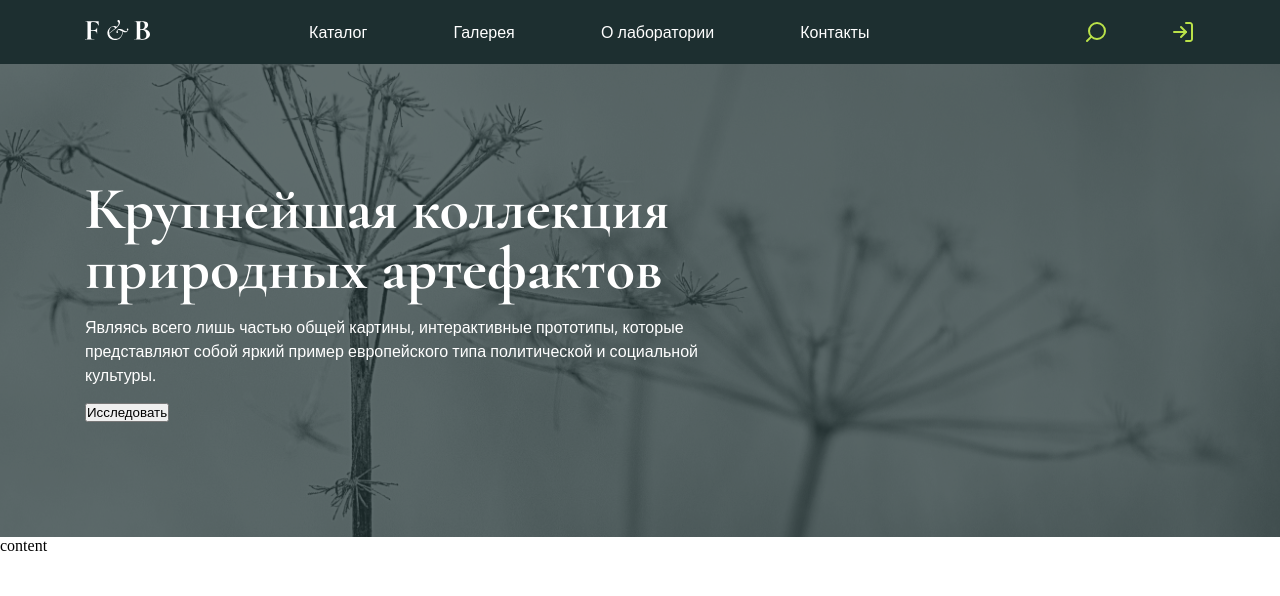
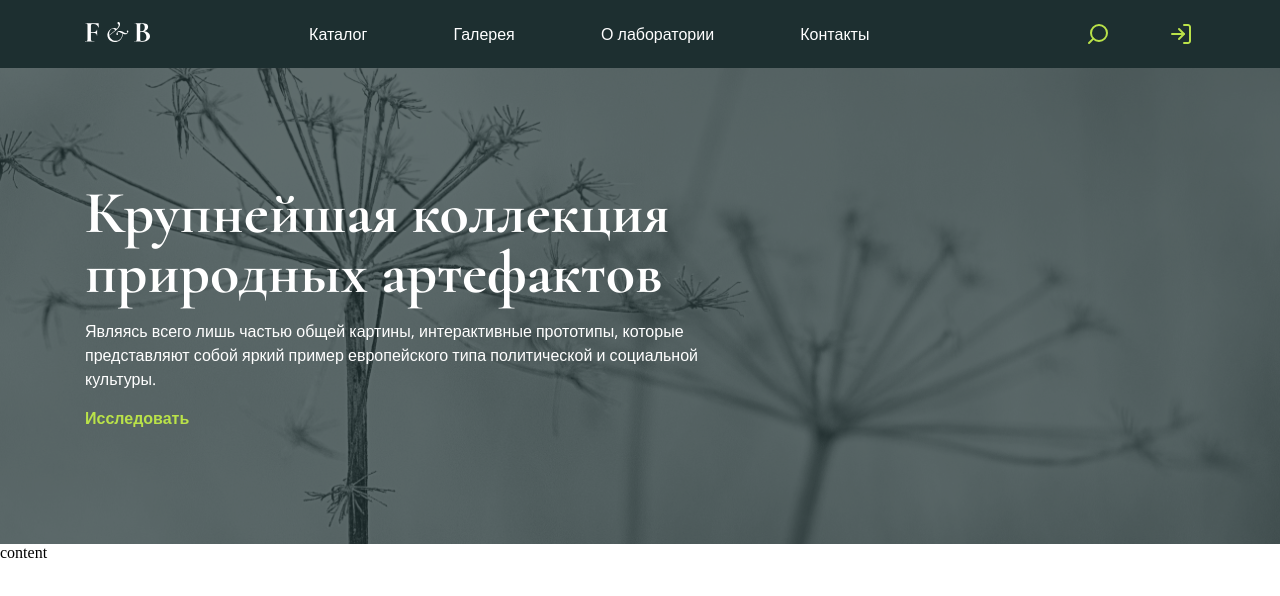
Before and after one commit to Tetrarium/nature-artifacts, a website: page src/index.html in a window 1280 px wide. Drawn offline with nearby package versions, Linux system fonts and the light colour scheme.

Commit message:
Кнопки перенесены в отдельные сущности

```diff
--- a/src/assets/sass/main.scss
+++ b/src/assets/sass/main.scss
@@ -88,31 +88,7 @@ $cormorant: 'Cormorant', serif;
     font-family: $open-sans;
     font-size: 16px;
     font-weight: 400;
-    color: #fff;
-    text-decoration: none;
     text-wrap: nowrap;
-
-    transition: all .2s linear;
-
-    &:hover {
-      text-decoration: underline;
-      color: #BAE249;
-    }
-  }
-}
-
-.btn-icon {
-  width: 24px;
-  height: 24px;
-
-  background: none;
-  border: none;
-  // display: block;
-
-  &__img {
-    width: 100%;
-    height: 100%;
-    display: block;
   }
 }
 
@@ -137,4 +113,85 @@ $cormorant: 'Cormorant', serif;
     line-height: 1.5;
     margin: 16px 0;
   }
+
+  &__btn {
+    font-family: $open-sans;
+    font-weight: 700;
+    font-size: 16px;
+    color: #BAE249;
+
+    background: none;
+    border: none;
+  }
 }
+
+
+/* UI */
+
+/* links */
+
+.link {
+  color: #fff;
+  text-decoration: none;
+  padding: 0 7px;
+  border: 1px solid transparent;
+
+  transition: all .2s linear;
+
+  &:hover {
+    color: #BAE249;
+  }
+
+  &:focus {
+    outline: none;
+    border-color: #83A440;
+  }
+
+  &:active {
+    color: #688B05;
+    border-color: transparent;
+  }
+}
+
+.link-icon {
+
+  background: none;
+  border: 1px solid transparent;
+  outline: none;
+  transition: border .2s linear;
+  padding: 1px;
+
+  svg {
+    width: 24px;
+    height: 24px;
+    display: block;
+  }
+
+  path {
+    transition: stroke .2s linear;
+    stroke: #BAE249;
+  }
+
+  &:hover {
+    path {
+      stroke: #91AC46;
+    }
+  }
+
+  &:focus {
+    border-color: #83A440;
+    path {
+      stroke: #BAE249;
+    }
+  }
+
+  &:active {
+    border-color: transparent;
+    path {
+      stroke: #688B05;
+    }
+  }
+}
+
+
+/* buttons */
--- a/src/index.html
+++ b/src/index.html
@@ -20,26 +20,33 @@
           <nav class="header__menu">
             <ul class="menu">
               <li class="menu__item">
-                <a href="" class="menu__link" src="#">Каталог</a>
+                <a href="" class="menu__link link" src="#">Каталог</a>
               </li>
               <li class="menu__item">
-                <a href="" class="menu__link" src="#">Галерея</a>
+                <a href="" class="menu__link link" src="#">Галерея</a>
               </li>
               <li class="menu__item">
-                <a href="" class="menu__link" src="#">О лаборатории</a>
+                <a href="" class="menu__link link" src="#">О лаборатории</a>
               </li>
               <li class="menu__item">
-                <a href="" class="menu__link" src="#">Контакты</a>
+                <a href="" class="menu__link link" src="#">Контакты</a>
               </li>
             </ul>
           </nav>
           <div class="header__control">
-            <button type="button" class="btn-icon">
-              <img class="btn-icon__img" src="./assets/images/header/search.svg" alt="search">
-            </button>
-            <button type="button" class="btn-icon">
-              <img class="btn-icon__img" src="./assets/images/header/login.svg" alt="login" />
-            </button>
+            <a href="#" class="link-icon">
+              <svg width="24" height="24" viewBox="0 0 24 24" fill="none" xmlns="http://www.w3.org/2000/svg">
+                <path d="M13 19C8.58172 19 5 15.4183 5 11C5 6.58172 8.58172 3 13 3C17.4183 3 21 6.58172 21 11C21 15.4183 17.4183 19 13 19Z" stroke="#BAE249" stroke-width="2" stroke-linecap="round" stroke-linejoin="round"/>
+                <path d="M2.99998 21L7.34998 16.65" stroke="#BAE249" stroke-width="2" stroke-linecap="round" stroke-linejoin="round"/>
+              </svg>
+            </a>
+            <a href="#" class="link-icon">
+              <svg width="24" height="24" viewBox="0 0 24 24" fill="none" xmlns="http://www.w3.org/2000/svg">
+                <path d="M15 3H19C19.5304 3 20.0391 3.21071 20.4142 3.58579C20.7893 3.96086 21 4.46957 21 5V19C21 19.5304 20.7893 20.0391 20.4142 20.4142C20.0391 20.7893 19.5304 21 19 21H15" stroke="#BAE249" stroke-width="2" stroke-linecap="round" stroke-linejoin="round"/>
+                <path d="M10 17L15 12L10 7" stroke="#BAE249" stroke-width="2" stroke-linecap="round" stroke-linejoin="round"/>
+                <path d="M15 12H3" stroke="#BAE249" stroke-width="2" stroke-linecap="round" stroke-linejoin="round"/>
+              </svg>
+            </a>
           </div>
         </div>
       </div>
```
Also changed, not shown: src/assets/css/main.css, src/assets/images/intro/Arrow 1.svg (added), 1 other file.
